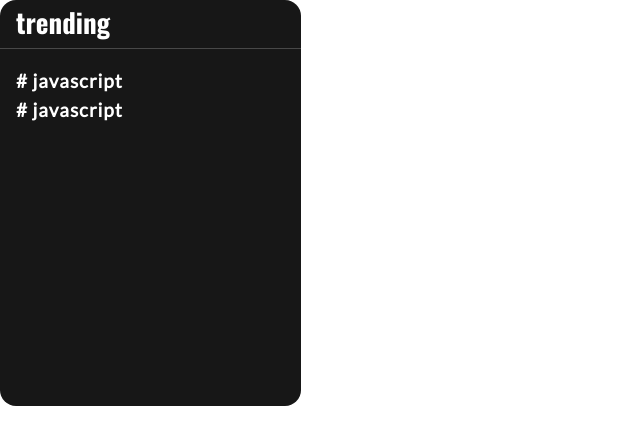
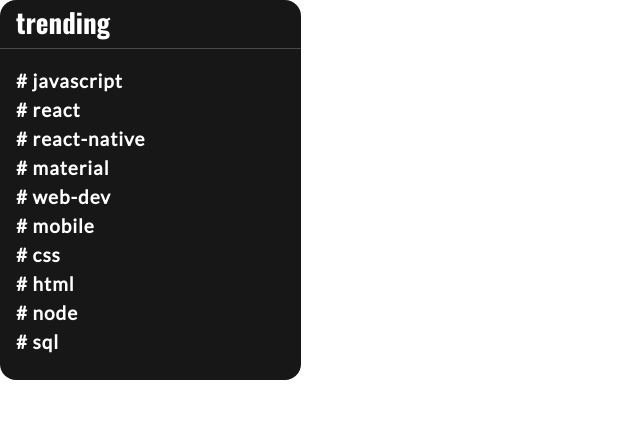
Before and after one commit to gioniemeyer/Projeto-Linkr, a React (Create React App) app: page /trending in a window 1280 px wide. Shown: the top 444 px of the page, without its empty margins (0-640 px from the left). Built offline with nearby package versions, Linux system fonts and the light colour scheme.

Commit message:
trending topics sendo renderizados a partir de uma lista com map

```diff
--- /dev/null
+++ b/src/components/Topic.js
@@ -0,0 +1,21 @@
+import styled from "styled-components"
+export default function Topic({item}){
+    return(
+        <Topics>
+            # {item}
+        </Topics>
+    )
+}
+
+const Topics=styled.ul`
+    color: #ffffff;
+    font-size: 19px;
+    font-family: 'Lato', sans-serif;
+    padding-left: 16px;
+    padding-bottom: 10px;
+    font-weight: 700;
+    letter-spacing: 0.05em;
+    :first-of-type{
+        padding-top: 22px;
+    }
+`
--- a/src/components/Trending.js
+++ b/src/components/Trending.js
@@ -1,16 +1,15 @@
 import styled from "styled-components"
+import Topic from "./Topic"
 export default function Trending(){
+    const TrendList=['javascript','react','react-native','material','web-dev','mobile','css','html','node','sql']
     return(
         <TrendingBox>
         <h1>
             trending
         </h1>
-        <Topics>
-            # javascript
-        </Topics>
-        <Topics>
-            # javascript
-        </Topics>
+        {TrendList.map((e)=>{
+            return  <Topic item={e}/>
+        })}
         </TrendingBox>
     )
 }
@@ -18,7 +17,7 @@ export default function Trending(){
 const TrendingBox=styled.div`
     background-color: #171717;
     width: 301px;
-    height: 406px;
+    height: 380px;
     border-radius: 16px;
 
     h1{
```
